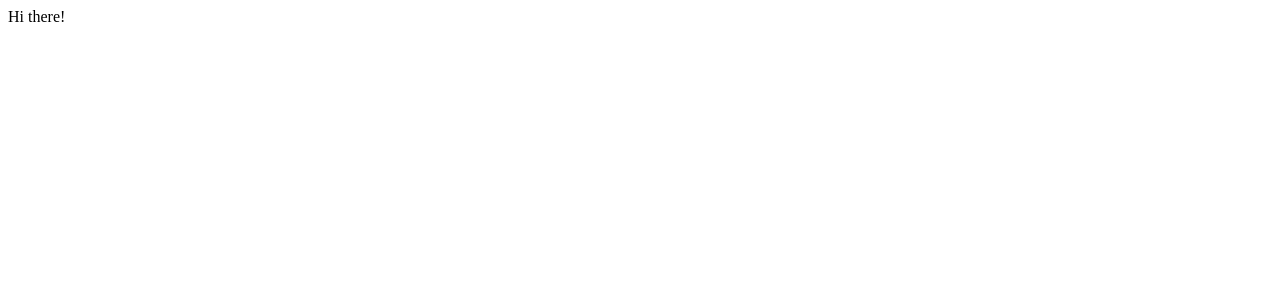
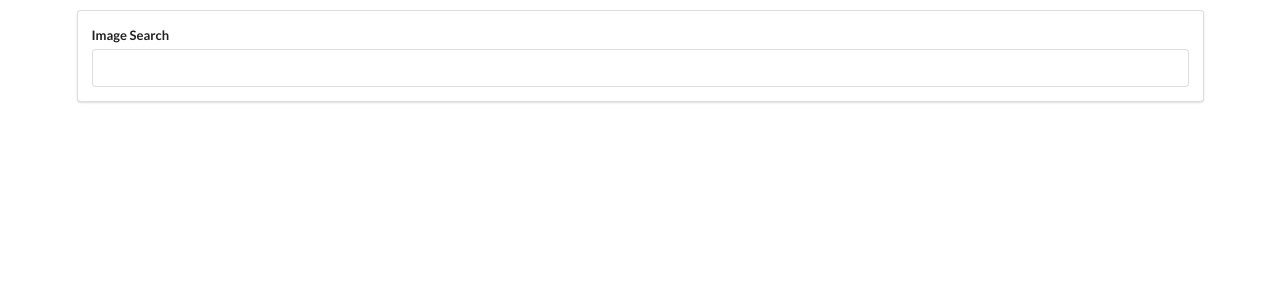
Before and after one commit to abhinavsaurav/tryout, a React (Create React App) app in the folder pics/: page / in a window 1280 px wide. Shown: the top 300 px of the page. Built offline with nearby package versions, Linux system fonts and the light colour scheme.

Commit message:
Searchbar component working

```diff
--- a/pics/public/index.html
+++ b/pics/public/index.html
@@ -15,6 +15,11 @@
       user's mobile device or desktop. See https://developers.google.com/web/fundamentals/web-app-manifest/
     -->
 		<link rel="manifest" href="%PUBLIC_URL%/manifest.json" />
+		<link
+			rel="stylesheet"
+			href="https://cdnjs.cloudflare.com/ajax/libs/semantic-ui/2.4.1/semantic.min.css"
+		/>
+
 		<!--
       Notice the use of %PUBLIC_URL% in the tags above.
       It will be replaced with the URL of the `public` folder during the build.
--- a/pics/src/components/App.js
+++ b/pics/src/components/App.js
@@ -1,7 +1,12 @@
 import React from "react";
+import SearchBar from "./SearchBar";
 
 const App = () => {
-	return <div>Hi there!</div>;
+	return (
+		<div className="ui container" style={{ marginTop: "10px" }}>
+			<SearchBar />
+		</div>
+	);
 };
 
 export default App;
--- /dev/null
+++ b/pics/src/components/SearchBar.js
@@ -0,0 +1,41 @@
+import React from "react";
+
+class SearchBar extends React.Component {
+	state = { term: "" };
+
+	// constructor() {
+	// 	super();
+	// 	this.onFormSubmit = this.onFormSubmit.bind(this);
+	// }
+
+	onInputChange(event) {
+		console.log(event.target.value);
+	}
+
+	onFormSubmit = (event) => {
+		event.preventDefault();
+		console.log(this.state.term);
+	};
+
+	render() {
+		return (
+			<div className="ui segment">
+				<form
+					onSubmit={(event) => this.onFormSubmit(event)}
+					className="ui form"
+				>
+					<div className="field">
+						<label>Image Search</label>
+						<input
+							type="text"
+							value={this.state.term}
+							onChange={(e) => this.setState({ term: e.target.value })}
+						/>
+					</div>
+				</form>
+			</div>
+		);
+	}
+}
+
+export default SearchBar;
```
Lines whose indentation alone changed are shown as unchanged.
